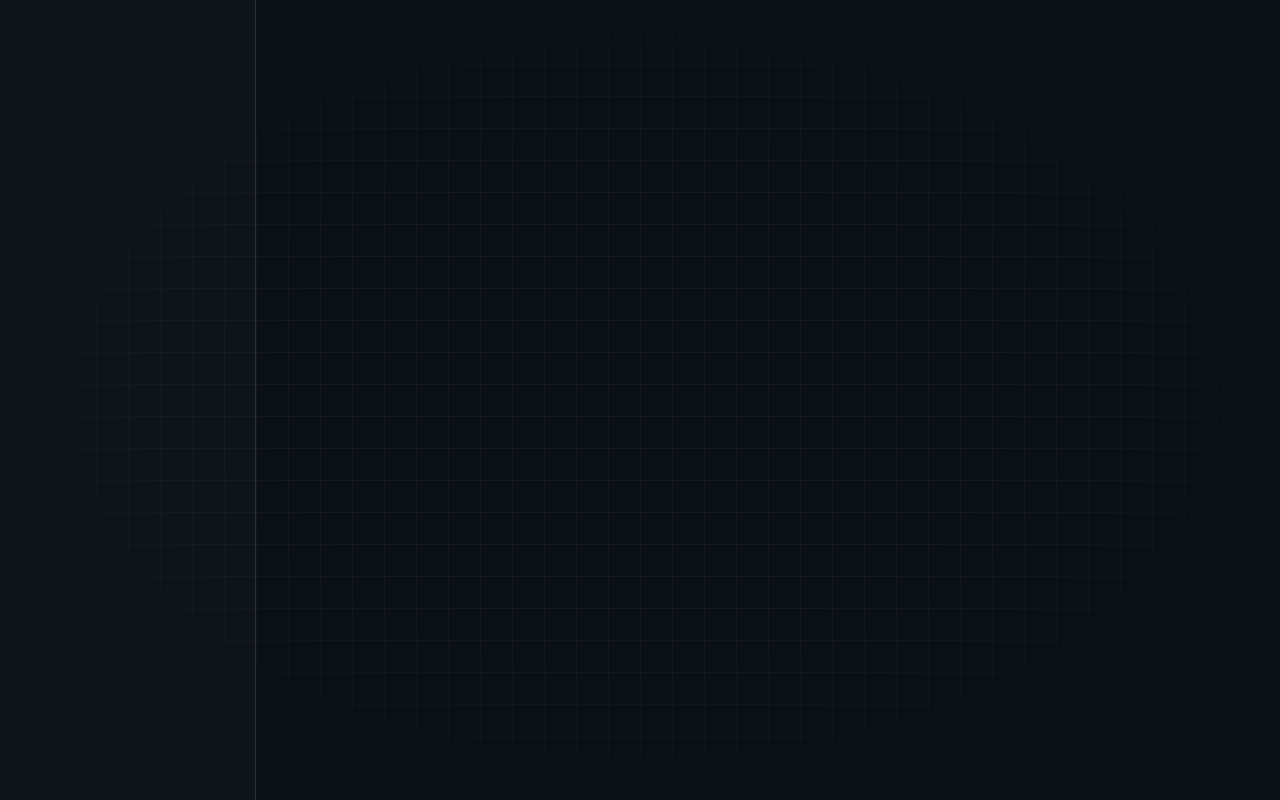
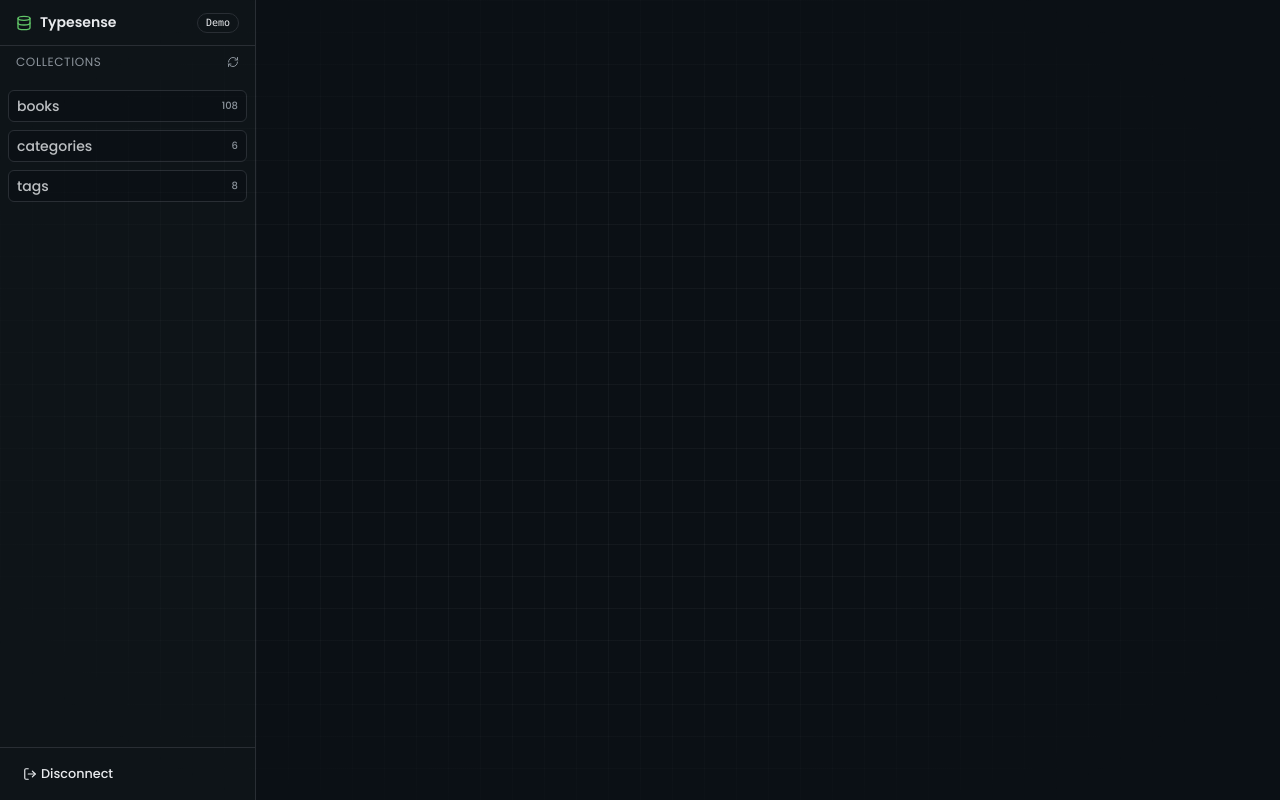
Before and after one commit to tooj-rm/typesense-explorer, a Next.js app in the folder apps/nextjs/: page / in a window 1280 px wide. Built offline with nearby package versions, Linux system fonts and the light colour scheme.

Commit message:
add(apps) - next: sidebar

```diff
--- a/apps/nextjs/components/Sidebar.tsx
+++ b/apps/nextjs/components/Sidebar.tsx
@@ -1,10 +1,70 @@
-import React from 'react';
+"use client";
+
+import { useState } from 'react';
+import { Database, LogOut, RefreshCw } from "lucide-react";
+import { Badge } from "@/components/ui/badge";
+import { Collection } from "@typesense_inspector/core";
+import { Button } from "@/components/ui/button";
+import { cn } from "@/lib/utils";
 
 const Sidebar = () => {
+  const [selected, setSelected] = useState<Collection | null>(null);
+
+  const colletions = [
+    new Collection('books', 108, []),
+    new Collection('categories', 6, []),
+    new Collection('tags', 8, []),
+  ]
+
   return (
     <div className="flex min-h-screen">
-      <aside className="flex w-64 border-r border-border bg-card/50">
+      <aside className="flex flex-col w-64 border-r border-border bg-card/50">
+        <div className="flex items-center gap-2 border-b border-border px-4 py-3">
+          <Database className="h-4 w-4 text-primary"/>
+          <span className="text-sl font-semibold">Typesense</span>
+          <Badge variant="outline" className="ml-auto font-mono text-[10px]">Demo</Badge>
+        </div>
 
+        <div
+          className="flex justify-between items-center px-4 py-2 mb-3 text-xs uppercase tracking-wider text-muted-foreground">
+          <span>Collections</span>
+          <RefreshCw className="h-3 w-3"/>
+        </div>
+
+        <nav className="flex flex-col flex-1 gap-2 px-2 pb-3">
+          {
+            colletions.length == 0 && (
+              <p className="px-2 py-4">No collections found</p>
+            )
+          }
+          {
+            colletions.map((c) => (
+              <Button
+                key={c.name}
+                variant="outline"
+                onClick={() => setSelected(c)}
+                className={cn(
+                  "group flex w-full justify-between items-center gap-2 rounded-md px-2 py-1.5 text-left",
+                  selected?.name !== c.name && "text-foreground/80 hover:bg-accent/50",
+                  selected?.name === c.name && "bg-accent text-accent-foreground",
+                )}
+              >
+                <span className="truncate">{c.name}</span>
+                <span className="text-[10px] text-muted-foreground">{c.documentCount}</span>
+              </Button>
+            ))
+          }
+        </nav>
+
+        <div className="border-t border-border p-3">
+          <Button
+            size="sm"
+            variant="ghost"
+            className="w-full justify-start"
+          >
+            <LogOut className="h-4 w-4"/> Disconnect
+          </Button>
+        </div>
       </aside>
     </div>
   );
--- /dev/null
+++ b/apps/nextjs/components/ui/badge.tsx
@@ -0,0 +1,49 @@
+import * as React from "react"
+import { cva, type VariantProps } from "class-variance-authority"
+import { Slot } from "radix-ui"
+
+import { cn } from "@/lib/utils"
+
+const badgeVariants = cva(
+  "group/badge inline-flex h-5 w-fit shrink-0 items-center justify-center gap-1 overflow-hidden rounded-4xl border border-transparent px-2 py-0.5 text-xs font-medium whitespace-nowrap transition-all focus-visible:border-ring focus-visible:ring-[3px] focus-visible:ring-ring/50 has-data-[icon=inline-end]:pr-1.5 has-data-[icon=inline-start]:pl-1.5 aria-invalid:border-destructive aria-invalid:ring-destructive/20 dark:aria-invalid:ring-destructive/40 [&>svg]:pointer-events-none [&>svg]:size-3!",
+  {
+    variants: {
+      variant: {
+        default: "bg-primary text-primary-foreground [a]:hover:bg-primary/80",
+        secondary:
+          "bg-secondary text-secondary-foreground [a]:hover:bg-secondary/80",
+        destructive:
+          "bg-destructive/10 text-destructive focus-visible:ring-destructive/20 dark:bg-destructive/20 dark:focus-visible:ring-destructive/40 [a]:hover:bg-destructive/20",
+        outline:
+          "border-border text-foreground [a]:hover:bg-muted [a]:hover:text-muted-foreground",
+        ghost:
+          "hover:bg-muted hover:text-muted-foreground dark:hover:bg-muted/50",
+        link: "text-primary underline-offset-4 hover:underline",
+      },
+    },
+    defaultVariants: {
+      variant: "default",
+    },
+  }
+)
+
+function Badge({
+  className,
+  variant = "default",
+  asChild = false,
+  ...props
+}: React.ComponentProps<"span"> &
+  VariantProps<typeof badgeVariants> & { asChild?: boolean }) {
+  const Comp = asChild ? Slot.Root : "span"
+
+  return (
+    <Comp
+      data-slot="badge"
+      data-variant={variant}
+      className={cn(badgeVariants({ variant }), className)}
+      {...props}
+    />
+  )
+}
+
+export { Badge, badgeVariants }
--- /dev/null
+++ b/apps/nextjs/components/ui/button.tsx
@@ -0,0 +1,67 @@
+import * as React from "react"
+import { cva, type VariantProps } from "class-variance-authority"
+import { Slot } from "radix-ui"
+
+import { cn } from "@/lib/utils"
+
+const buttonVariants = cva(
+  "group/button inline-flex shrink-0 items-center justify-center rounded-lg border border-transparent bg-clip-padding text-sm font-medium whitespace-nowrap transition-all outline-none select-none focus-visible:border-ring focus-visible:ring-3 focus-visible:ring-ring/50 active:not-aria-[haspopup]:translate-y-px disabled:pointer-events-none disabled:opacity-50 aria-invalid:border-destructive aria-invalid:ring-3 aria-invalid:ring-destructive/20 dark:aria-invalid:border-destructive/50 dark:aria-invalid:ring-destructive/40 [&_svg]:pointer-events-none [&_svg]:shrink-0 [&_svg:not([class*='size-'])]:size-4",
+  {
+    variants: {
+      variant: {
+        default: "bg-primary text-primary-foreground [a]:hover:bg-primary/80",
+        outline:
+          "border-border bg-background hover:bg-muted hover:text-foreground aria-expanded:bg-muted aria-expanded:text-foreground dark:border-input dark:bg-input/30 dark:hover:bg-input/50",
+        secondary:
+          "bg-secondary text-secondary-foreground hover:bg-secondary/80 aria-expanded:bg-secondary aria-expanded:text-secondary-foreground",
+        ghost:
+          "hover:bg-muted hover:text-foreground aria-expanded:bg-muted aria-expanded:text-foreground dark:hover:bg-muted/50",
+        destructive:
+          "bg-destructive/10 text-destructive hover:bg-destructive/20 focus-visible:border-destructive/40 focus-visible:ring-destructive/20 dark:bg-destructive/20 dark:hover:bg-destructive/30 dark:focus-visible:ring-destructive/40",
+        link: "text-primary underline-offset-4 hover:underline",
+      },
+      size: {
+        default:
+          "h-8 gap-1.5 px-2.5 has-data-[icon=inline-end]:pr-2 has-data-[icon=inline-start]:pl-2",
+        xs: "h-6 gap-1 rounded-[min(var(--radius-md),10px)] px-2 text-xs in-data-[slot=button-group]:rounded-lg has-data-[icon=inline-end]:pr-1.5 has-data-[icon=inline-start]:pl-1.5 [&_svg:not([class*='size-'])]:size-3",
+        sm: "h-7 gap-1 rounded-[min(var(--radius-md),12px)] px-2.5 text-[0.8rem] in-data-[slot=button-group]:rounded-lg has-data-[icon=inline-end]:pr-1.5 has-data-[icon=inline-start]:pl-1.5 [&_svg:not([class*='size-'])]:size-3.5",
+        lg: "h-9 gap-1.5 px-2.5 has-data-[icon=inline-end]:pr-2 has-data-[icon=inline-start]:pl-2",
+        icon: "size-8",
+        "icon-xs":
+          "size-6 rounded-[min(var(--radius-md),10px)] in-data-[slot=button-group]:rounded-lg [&_svg:not([class*='size-'])]:size-3",
+        "icon-sm":
+          "size-7 rounded-[min(var(--radius-md),12px)] in-data-[slot=button-group]:rounded-lg",
+        "icon-lg": "size-9",
+      },
+    },
+    defaultVariants: {
+      variant: "default",
+      size: "default",
+    },
+  }
+)
+
+function Button({
+  className,
+  variant = "default",
+  size = "default",
+  asChild = false,
+  ...props
+}: React.ComponentProps<"button"> &
+  VariantProps<typeof buttonVariants> & {
+    asChild?: boolean
+  }) {
+  const Comp = asChild ? Slot.Root : "button"
+
+  return (
+    <Comp
+      data-slot="button"
+      data-variant={variant}
+      data-size={size}
+      className={cn(buttonVariants({ variant, size, className }))}
+      {...props}
+    />
+  )
+}
+
+export { Button, buttonVariants }
```
